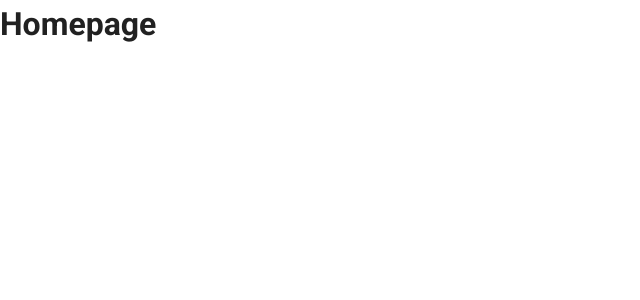
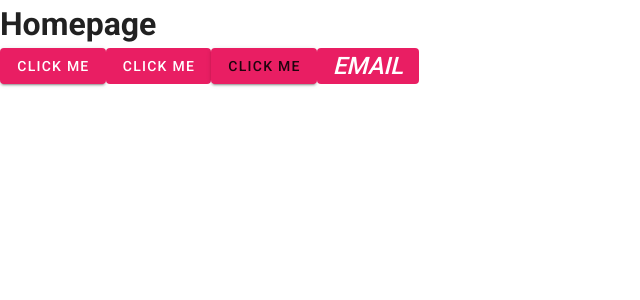
Before and after one commit to acb2qv/vuetify, a Vue app: page / in a window 1280 px wide. Shown: the top 300 px of the page, without its empty margins (0-640 px from the left). Built offline with nearby package versions, Linux system fonts and the light colour scheme.

Commit message:
button/icon

```diff
--- a/src/views/Home.vue
+++ b/src/views/Home.vue
@@ -1,6 +1,13 @@
 <template>
   <div class="home">
     <h1>Homepage</h1>
+    <v-btn class="pink white--text">Click me</v-btn>
+    <v-btn dark depressed color="pink">Click me</v-btn>
+    <v-btn flat color="pink">Click me</v-btn>
+
+    <v-btn depressed class="pink white--text">
+      <v-icon>email</v-icon>
+    </v-btn>
   </div>
 </template>
 
```
